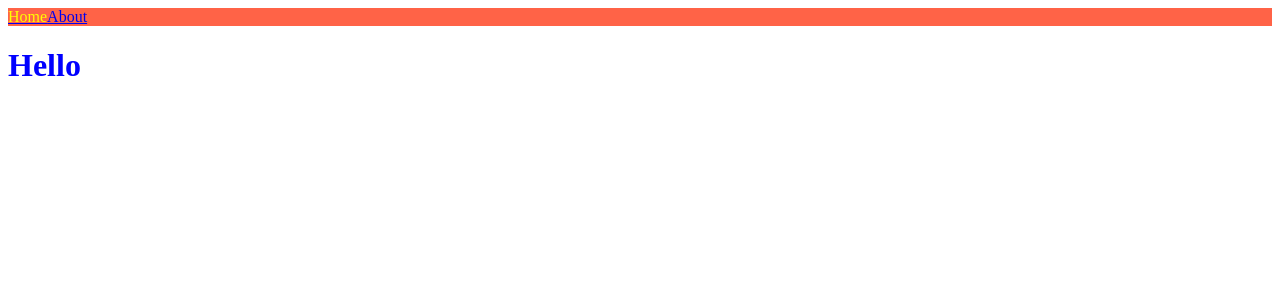
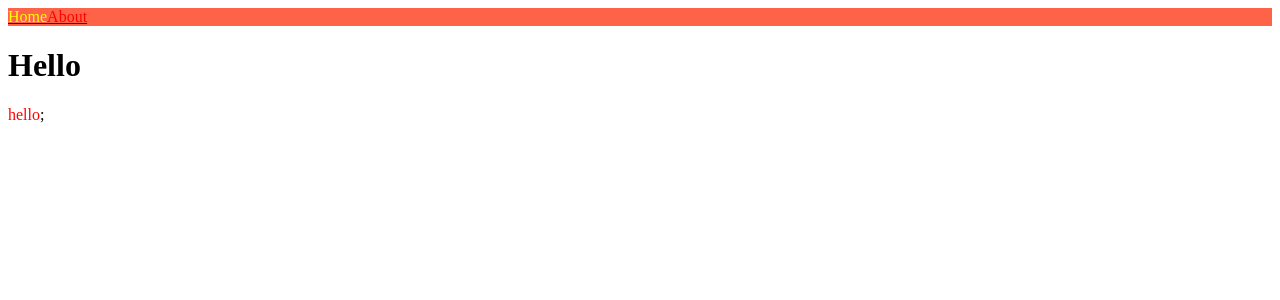
Before and after one commit to leaisrevolution/Fullstack-project, a Next.js app in the folder nextjs-basic/nextjs-intro/: page / in a window 1280 px wide. Shown: the top 300 px of the page. Built offline with nearby package versions, Linux system fonts and the light colour scheme.

Commit message:
[Add] Custom App

```diff
--- /dev/null
+++ b/nextjs-basic/nextjs-intro/pages/_app.js
@@ -0,0 +1,10 @@
+import NavBar from '../components/NavBar';
+
+export default function App({ Component, pageProps }) {
+  return (
+    <>
+      <Component {...pageProps} />
+      <span>hello</span>;
+    </>
+  );
+}
--- a/nextjs-basic/nextjs-intro/pages/index.js
+++ b/nextjs-basic/nextjs-intro/pages/index.js
@@ -5,9 +5,9 @@
     <div>
       <NavBar />
       <h1>Hello </h1>
-      <style jsx>{`
-        h1 {
-          color: blue;
+      <style jsx global>{`
+        span {
+          color: red;
         }
       `}</style>
     </div>
```
